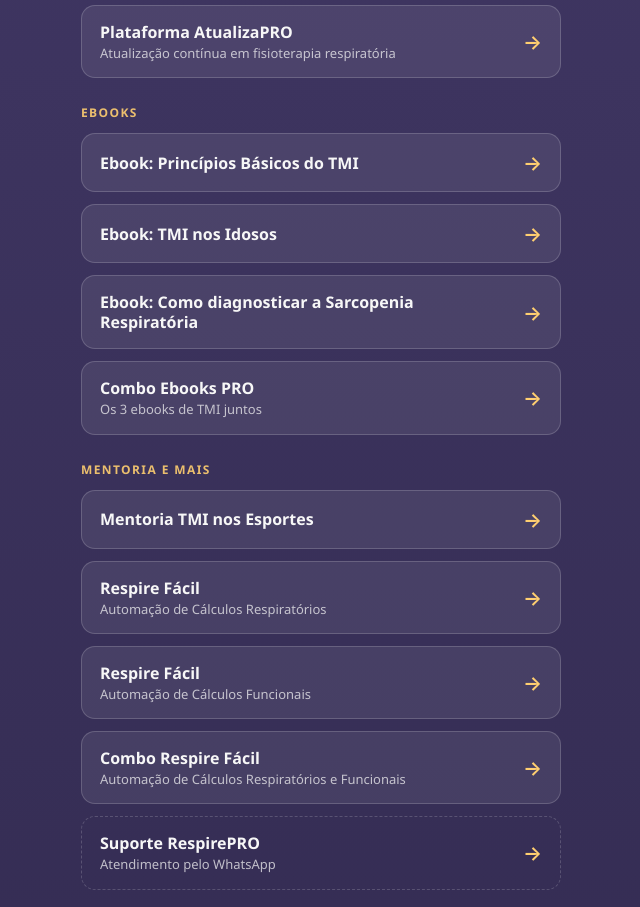
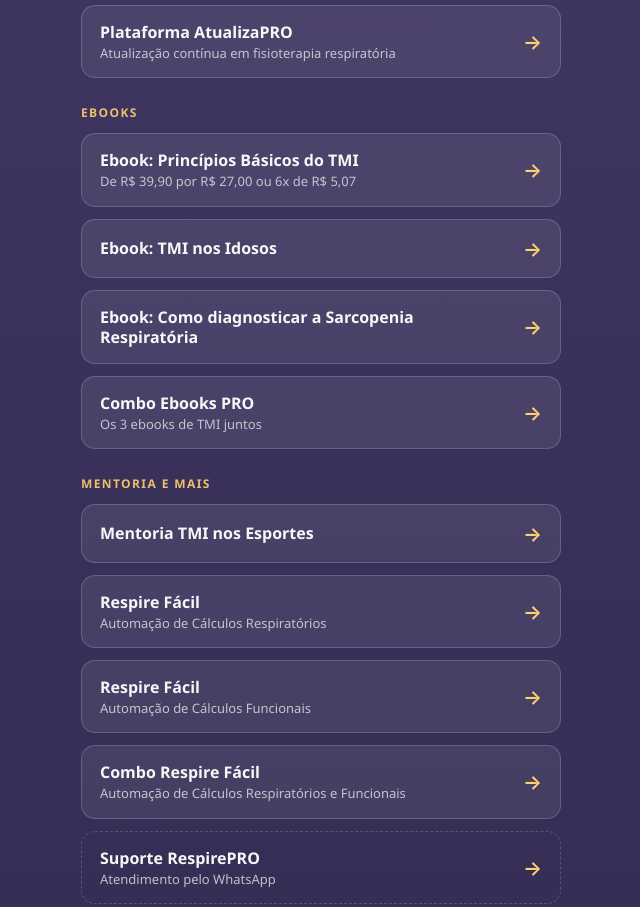
Before and after one commit to respireproagil-jpg/linkdabio, a plain HTML site: page index.html in a window 1280 px wide. Shown: the part 760-1667 px from the top of the page, without its empty margins (319-959 px from the left). Drawn offline with Linux system fonts and the light colour scheme.

Commit message:
Add files via upload

```diff
--- a/index.html
+++ b/index.html
@@ -124,8 +124,8 @@
 
     <p class="secao">Ebooks</p>
 
-    <a class="btn" href="https://pay.kiwify.com.br/pX1ojQJ" data-link="ebook-principios" target="_blank" rel="noopener">
-      <span>Ebook: Princípios Básicos do TMI</span>
+    <a class="btn" href="https://pagina-ebook-tmi.vercel.app" data-link="ebook-principios" target="_blank" rel="noopener">
+      <span>Ebook: Princípios Básicos do TMI<small>De R$ 39,90 por R$ 27,00 ou 6x de R$ 5,07</small></span>
       <span class="seta" aria-hidden="true">→</span>
     </a>
 
```
